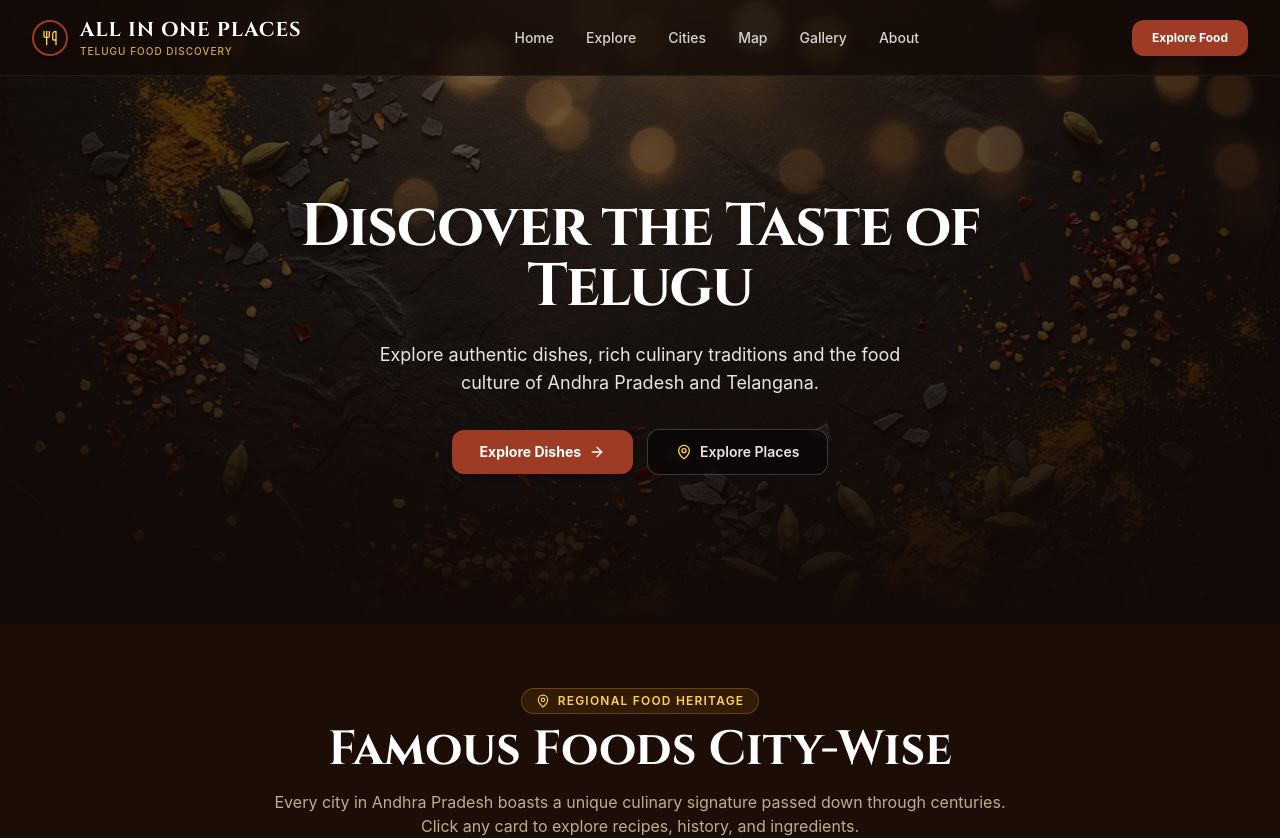
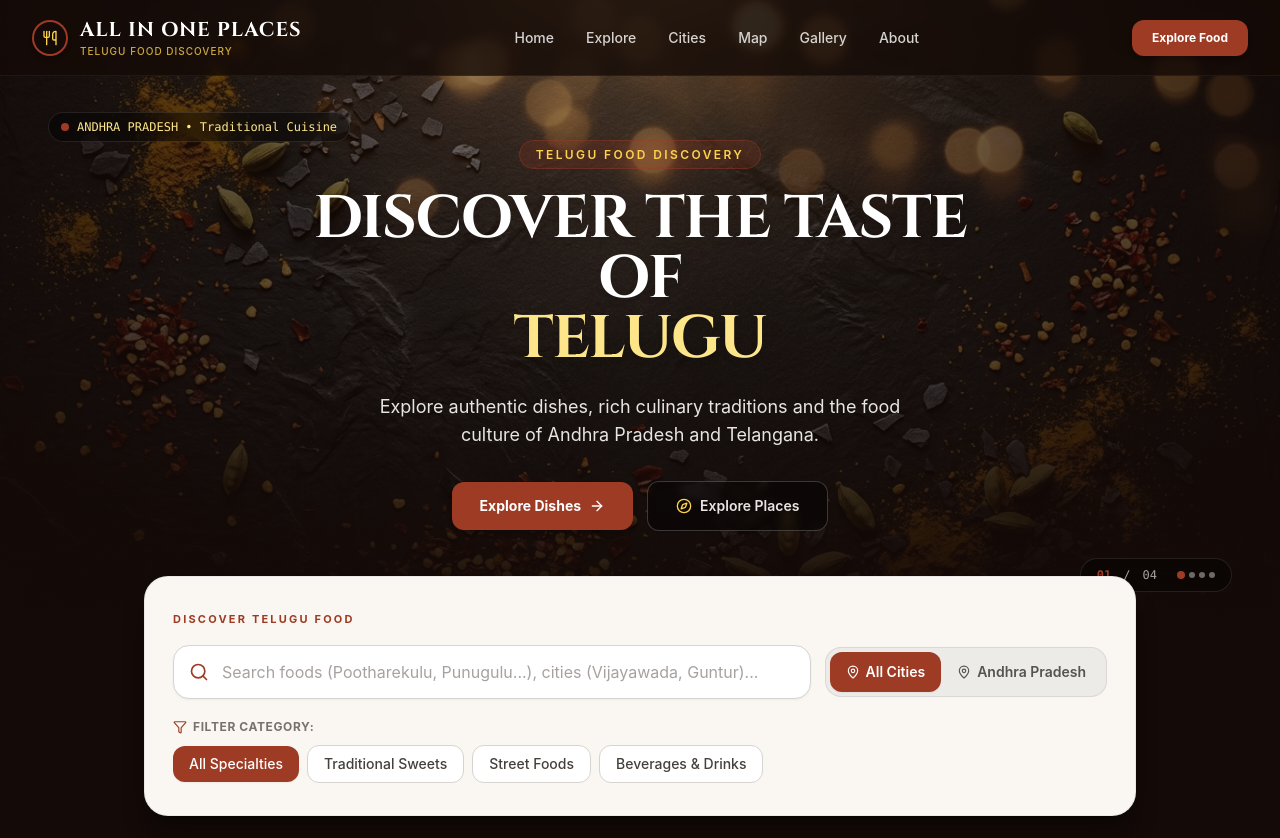
Before and after one commit to sairaghavendra123/All-in-1-places, a React (Vite) app: page / in a window 1280 px wide. Shown: the top 838 px of the page. Built offline with nearby package versions, Linux system fonts and the light colour scheme; a web font is replaced by a local one.

Commit message:
Redesign homepage UI into premium Telugu food discovery magazine experience

```diff
--- a/src/App.jsx
+++ b/src/App.jsx
@@ -4,6 +4,7 @@ import Hero from './components/Hero';
 import SearchBar from './components/SearchBar';
 import FeaturedCities from './components/FeaturedCities';
 import PopularStreetFoods from './components/PopularStreetFoods';
+import ExploreCuisineSection from './components/ExploreCuisineSection';
 import InteractiveMap from './components/InteractiveMap';
 import FoodCategories from './components/FoodCategories';
 import FoodGallery from './components/FoodGallery';
@@ -67,7 +68,7 @@ export default function App() {
   };
 
   return (
-    <div className="min-h-screen bg-[#1C0D07] text-[#FFF8F0] selection:bg-[#7A1C1C] selection:text-white font-sans">
+    <div className="min-h-screen bg-[#140A07] text-[#FFF8F0] selection:bg-[#9E3B24] selection:text-white font-sans">
 
       {/* Navigation Bar */}
       <Navbar
@@ -81,13 +82,18 @@ export default function App() {
         {/* Hero Section */}
         <Hero onOpenShutterModal={() => setIsShutterModalOpen(true)} />
 
-        {/* Featured Cities Showcase */}
-        <FeaturedCities
-          cities={filteredCities}
-          onSelectCity={(city) => setSelectedCityModal(city)}
+        {/* Discovery Search & Filtering Section */}
+        <SearchBar
+          searchQuery={searchQuery}
+          setSearchQuery={setSearchQuery}
+          activeCategory={activeCategory}
+          setActiveCategory={setActiveCategory}
+          selectedRegion={selectedRegion}
+          setSelectedRegion={setSelectedRegion}
+          onResetFilters={handleResetFilters}
         />
 
-        {/* Popular Street Foods */}
+        {/* Popular Telugu Dishes */}
         <PopularStreetFoods
           onOpenChaiMenu={() => setIsChaiModalOpen(true)}
           onOpenJuiceMenu={() => setIsJuiceModalOpen(true)}
@@ -97,6 +103,15 @@ export default function App() {
           onOpenPaniPuriMenu={() => setIsPaniPuriModalOpen(true)}
           onOpenBajjiMixtureMenu={() => setIsBajjiMixtureModalOpen(true)}
           onOpenShawarmaMenu={() => setIsShawarmaModalOpen(true)}
+        />
+
+        {/* Explore By Region */}
+        <ExploreCuisineSection />
+
+        {/* Explore Telugu Cities */}
+        <FeaturedCities
+          cities={filteredCities}
+          onSelectCity={(city) => setSelectedCityModal(city)}
         />
 
         {/* Interactive AP & TS Map */}
--- /dev/null
+++ b/src/components/ExploreCuisineSection.jsx
@@ -0,0 +1,116 @@
+import React from 'react';
+import { motion } from 'framer-motion';
+import { ArrowRight } from 'lucide-react';
+
+export default function ExploreCuisineSection() {
+  const regions = [
+    {
+      id: 'andhra',
+      name: 'Andhra Pradesh',
+      title: 'Coastal Spices & Rice Heritage',
+      description: 'Famous for fiery Guntur chillies, aromatic Godavari sweets like Pootharekulu, coastal seafood, and flavorful rice meals.',
+      image: '/hero_bg.jpg',
+      specialties: ['Guntur Mirchi Bajji', 'Athreyapuram Pootharekulu', 'Kakinada Gottam Kaja', 'Bhimavaram Bajji Mixture'],
+      route: '#street-foods',
+    },
+    {
+      id: 'telangana',
+      name: 'Telangana',
+      title: 'Deccan Royal Flavors & Irani Culture',
+      description: 'Renowned for Hyderabad Irani Chai, Osmania biscuits, millet rotis, spicy mutton curries, and rich Nizam culinary culture.',
+      image: '/irani_chai.jpg',
+      specialties: ['Irani Chai & Osmania', 'Hyderabadi Haleem', 'Jowar Roti & Naatu Kodi', 'Telangana Sakinalu'],
+      route: '#street-foods',
+    },
+  ];
+
+  return (
+    <section id="regions" className="py-20 bg-[#170B07] relative overflow-hidden border-t border-white/5">
+      <div className="max-w-7xl mx-auto px-4 sm:px-6 lg:px-8 relative z-10">
+
+        {/* Section Header */}
+        <div className="text-center max-w-2xl mx-auto mb-14 space-y-2">
+          <span className="text-xs font-bold uppercase tracking-[0.2em] text-[#9E3B24]">
+            REGIONAL DIVERSITY
+          </span>
+          <h2 className="font-festive text-3xl sm:text-4xl font-bold text-white tracking-tight uppercase">
+            Explore By Region
+          </h2>
+          <p className="text-stone-400 text-sm sm:text-base">
+            Taste the distinct culinary identities of Andhra Pradesh and Telangana.
+          </p>
+        </div>
+
+        {/* Region Cards Grid */}
+        <div className="grid grid-cols-1 md:grid-cols-2 gap-8">
+          {regions.map((region, index) => (
+            <motion.div
+              key={region.id}
+              initial={{ opacity: 0, y: 20 }}
+              whileInView={{ opacity: 1, y: 0 }}
+              viewport={{ once: true }}
+              transition={{ duration: 0.6, delay: index * 0.15 }}
+              className="bg-[#1C0D07] rounded-3xl overflow-hidden border border-white/10 shadow-xl group flex flex-col justify-between"
+            >
+              {/* Image Container */}
+              <div className="relative h-64 sm:h-72 w-full overflow-hidden">
+                <img
+                  src={region.image}
+                  alt={region.name}
+                  className="w-full h-full object-cover group-hover:scale-105 transition-transform duration-700 filter brightness-85"
+                />
+                <div className="absolute inset-0 bg-gradient-to-t from-[#1C0D07] via-[#1C0D07]/40 to-transparent" />
+
+                <div className="absolute bottom-6 left-6 right-6">
+                  <span className="px-3 py-1 rounded-full bg-[#9E3B24] text-white text-xs font-bold uppercase tracking-wider mb-2 inline-block shadow-md">
+                    {region.name}
+                  </span>
+                  <h3 className="font-festive text-2xl sm:text-3xl font-bold text-white group-hover:text-amber-200 transition-colors">
+                    {region.title}
+                  </h3>
+                </div>
+              </div>
+
+              {/* Body Content */}
+              <div className="p-6 sm:p-8 flex-1 flex flex-col justify-between space-y-6">
+                <p className="text-stone-300 text-sm leading-relaxed">
+                  {region.description}
+                </p>
+
+                {/* Regional Highlights */}
+                <div>
+                  <span className="block text-[11px] font-bold uppercase tracking-wider text-amber-300/90 mb-3">
+                    Famous Regional Flavors:
+                  </span>
+                  <div className="flex flex-wrap gap-2">
+                    {region.specialties.map((item) => (
+                      <span
+                        key={item}
+                        className="px-3 py-1 rounded-lg bg-white/5 border border-white/10 text-stone-200 text-xs font-medium"
+                      >
+                        {item}
+                      </span>
+                    ))}
+                  </div>
+                </div>
+
+                {/* Explore Action Link */}
+                <div className="pt-4 border-t border-white/10">
+                  <a
+                    href={region.route}
+                    className="text-xs font-bold text-[#9E3B24] hover:text-amber-300 flex items-center gap-1.5 transition-colors group/link uppercase tracking-wider"
+                  >
+                    <span>Explore {region.name} Dishes</span>
+                    <ArrowRight className="w-4 h-4 group-hover/link:translate-x-1 transition-transform" />
+                  </a>
+                </div>
+
+              </div>
+            </motion.div>
+          ))}
+        </div>
+
+      </div>
+    </section>
+  );
+}
--- a/src/components/FeaturedCities.jsx
+++ b/src/components/FeaturedCities.jsx
@@ -8,16 +8,15 @@ export default function FeaturedCities({ cities, onSelectCity }) {
       <div className="max-w-7xl mx-auto px-4 sm:px-6 lg:px-8">
 
         {/* Section Header */}
-        <div className="text-center max-w-3xl mx-auto mb-14">
-          <div className="inline-flex items-center gap-2 px-3.5 py-1 rounded-full bg-amber-500/10 border border-amber-500/30 text-amber-300 text-xs font-semibold uppercase tracking-widest mb-3">
-            <MapPin className="w-3.5 h-3.5" />
-            <span>Regional Food Heritage</span>
-          </div>
-          <h2 className="font-festive text-3xl sm:text-5xl font-bold text-white mb-4">
-            Famous Foods City-Wise
+        <div className="text-center max-w-2xl mx-auto mb-14 space-y-2">
+          <span className="text-xs font-bold uppercase tracking-[0.2em] text-[#9E3B24]">
+            CITY HERITAGE
+          </span>
+          <h2 className="font-festive text-3xl sm:text-4xl font-bold text-white tracking-tight uppercase">
+            Explore Telugu Cities
           </h2>
-          <p className="text-amber-100/70 text-sm sm:text-base leading-relaxed font-sans">
-            Every city in Andhra Pradesh boasts a unique culinary signature passed down through centuries. Click any card to explore recipes, history, and ingredients.
+          <p className="text-stone-400 text-sm sm:text-base leading-relaxed font-sans">
+            Every city in Andhra Pradesh and Telangana boasts a unique culinary signature passed down through generations.
           </p>
         </div>
 
--- a/src/components/Hero.jsx
+++ b/src/components/Hero.jsx
@@ -1,45 +1,76 @@
 import React from 'react';
 import { motion } from 'framer-motion';
-import { MapPin, ArrowRight } from 'lucide-react';
+import { MapPin, ArrowRight, Compass } from 'lucide-react';
 
 export default function Hero({ onOpenShutterModal }) {
   return (
-    <section id="hero" className="relative min-h-[72vh] sm:min-h-[78vh] pt-28 pb-16 flex items-center justify-center overflow-hidden bg-[#140A07]">
-      {/* Authentic Food Photography Background Fill with Subtle Dark Gradient Overlay */}
+    <section id="hero" className="relative min-h-[75vh] sm:min-h-[80vh] md:min-h-[78vh] pt-32 pb-20 flex items-center justify-center overflow-hidden bg-[#140A07]">
+      {/* Authentic Food Photography Background Fill with Subtle Dark Vignette Overlay */}
       <div className="absolute inset-0 z-0">
         <img
           src="/hero_bg.jpg"
-          alt="Authentic Telugu Culinary Spread"
-          className="w-full h-full object-cover object-center filter brightness-75 contrast-105"
+          alt="Authentic Telugu Culinary Feast"
+          className="w-full h-full object-cover object-center filter brightness-70 contrast-105"
         />
-        {/* Soft Dark Vignette Overlay ensuring food remains clearly visible while guaranteeing crisp text legibility */}
+        {/* Soft Vignette Overlay ensuring food remains clearly visible while text is 100% crisp */}
         <div className="absolute inset-0 bg-gradient-to-t from-[#140A07] via-[#140A07]/50 to-[#140A07]/30"></div>
-        <div className="absolute inset-0 bg-gradient-to-r from-[#140A07]/60 via-transparent to-[#140A07]/60"></div>
+        <div className="absolute inset-0 bg-gradient-to-r from-[#140A07]/70 via-transparent to-[#140A07]/70"></div>
+      </div>
+
+      {/* Floating UI Elements */}
+      <div className="absolute top-28 left-6 sm:left-12 z-20 hidden md:flex items-center gap-2 px-3 py-1.5 rounded-full bg-black/40 backdrop-blur-md border border-white/10 text-amber-200 text-xs font-mono">
+        <span className="w-2 h-2 rounded-full bg-[#9E3B24] animate-ping"></span>
+        <span>ANDHRA PRADESH • Traditional Cuisine</span>
+      </div>
+
+      <div className="absolute bottom-8 right-6 sm:right-12 z-20 hidden md:flex items-center gap-3 px-4 py-2 rounded-full bg-black/40 backdrop-blur-md border border-white/10 text-white text-xs font-mono">
+        <span className="text-[#9E3B24] font-bold">01</span>
+        <span className="text-stone-400">/</span>
+        <span className="text-stone-400">04</span>
+        <div className="flex items-center gap-1 ml-2">
+          <span className="w-2 h-2 rounded-full bg-[#9E3B24]"></span>
+          <span className="w-1.5 h-1.5 rounded-full bg-white/40"></span>
+          <span className="w-1.5 h-1.5 rounded-full bg-white/40"></span>
+          <span className="w-1.5 h-1.5 rounded-full bg-white/40"></span>
+        </div>
       </div>
 
       <div className="relative z-10 max-w-3xl mx-auto px-4 sm:px-6 lg:px-8 text-center space-y-6">
 
-        {/* Centered Elegant Heading */}
+        {/* Eyebrow Tag */}
+        <motion.div
+          initial={{ opacity: 0, y: -10 }}
+          animate={{ opacity: 1, y: 0 }}
+          transition={{ duration: 0.5 }}
+          className="inline-block"
+        >
+          <span className="px-4 py-1.5 rounded-full bg-[#9E3B24]/20 border border-[#9E3B24]/40 text-amber-300 text-xs font-semibold uppercase tracking-[0.2em]">
+            TELUGU FOOD DISCOVERY
+          </span>
+        </motion.div>
+
+        {/* Main Heading */}
         <motion.h1
           initial={{ opacity: 0, y: 15 }}
           animate={{ opacity: 1, y: 0 }}
-          transition={{ duration: 0.6 }}
-          className="font-festive text-3xl sm:text-5xl md:text-6xl font-bold tracking-tight text-white drop-shadow-md leading-tight"
+          transition={{ duration: 0.6, delay: 0.1 }}
+          className="font-festive text-3xl sm:text-5xl md:text-6xl font-bold tracking-tight text-white drop-shadow-md leading-tight uppercase"
         >
-          Discover the Taste of Telugu
+          Discover the Taste of <br className="hidden sm:inline" />
+          <span className="text-amber-200">Telugu</span>
         </motion.h1>
 
-        {/* Short Concise Description */}
+        {/* Supporting Text */}
         <motion.p
           initial={{ opacity: 0, y: 15 }}
           animate={{ opacity: 1, y: 0 }}
-          transition={{ duration: 0.6, delay: 0.15 }}
+          transition={{ duration: 0.6, delay: 0.2 }}
           className="text-sm sm:text-base md:text-lg text-stone-200 font-sans font-normal max-w-xl mx-auto leading-relaxed"
         >
           Explore authentic dishes, rich culinary traditions and the food culture of Andhra Pradesh and Telangana.
         </motion.p>
 
-        {/* Exactly Two Refined Primary Buttons */}
+        {/* Primary & Secondary Action CTAs */}
         <motion.div
           initial={{ opacity: 0, y: 15 }}
           animate={{ opacity: 1, y: 0 }}
@@ -48,7 +79,7 @@ export default function Hero({ onOpenShutterModal }) {
         >
           <a
             href="#street-foods"
-            className="w-full sm:w-auto px-7 py-3 rounded-xl bg-[#9E3B24] hover:bg-[#832E1A] text-white font-bold text-sm shadow-md hover:scale-105 transition-all duration-300 flex items-center justify-center gap-2 group"
+            className="w-full sm:w-auto px-7 py-3.5 rounded-xl bg-[#9E3B24] hover:bg-[#832E1A] text-white font-bold text-sm shadow-md hover:scale-105 transition-all duration-300 flex items-center justify-center gap-2 group"
           >
             <span>Explore Dishes</span>
             <ArrowRight className="w-4 h-4 group-hover:translate-x-1 transition-transform" />
@@ -56,9 +87,9 @@ export default function Hero({ onOpenShutterModal }) {
 
           <a
             href="#cities"
-            className="w-full sm:w-auto px-7 py-3 rounded-xl bg-black/40 hover:bg-black/60 text-stone-200 font-semibold text-sm border border-white/20 backdrop-blur-sm shadow-sm hover:scale-105 transition-all duration-300 flex items-center justify-center gap-2"
+            className="w-full sm:w-auto px-7 py-3.5 rounded-xl bg-black/40 hover:bg-black/60 text-stone-200 font-semibold text-sm border border-white/20 backdrop-blur-sm shadow-sm hover:scale-105 transition-all duration-300 flex items-center justify-center gap-2"
           >
-            <MapPin className="w-4 h-4 text-amber-300" />
+            <Compass className="w-4 h-4 text-amber-300" />
             <span>Explore Places</span>
           </a>
         </motion.div>
--- a/src/components/SearchBar.jsx
+++ b/src/components/SearchBar.jsx
@@ -14,6 +14,13 @@ export default function SearchBar({
   return (
     <div className="relative z-20 max-w-5xl mx-auto px-4 -mt-12 mb-16">
       <div className="bg-[#FAF7F2] text-stone-900 border border-stone-200/80 rounded-3xl p-6 sm:p-7 shadow-xl shadow-black/40">
+
+        {/* Section Heading */}
+        <div className="mb-4 text-left">
+          <span className="text-[11px] font-bold uppercase tracking-[0.2em] text-[#9E3B24]">
+            DISCOVER TELUGU FOOD
+          </span>
+        </div>
 
         {/* Top Row: Primary Search Input & Secondary Region Selector */}
         <div className="flex flex-col lg:flex-row items-center gap-3.5 mb-5">
```
Also changed, not shown: src/components/FoodGallery.jsx (+10 -11 lines).
